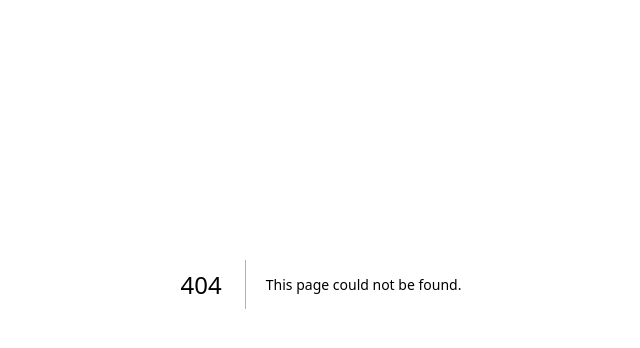
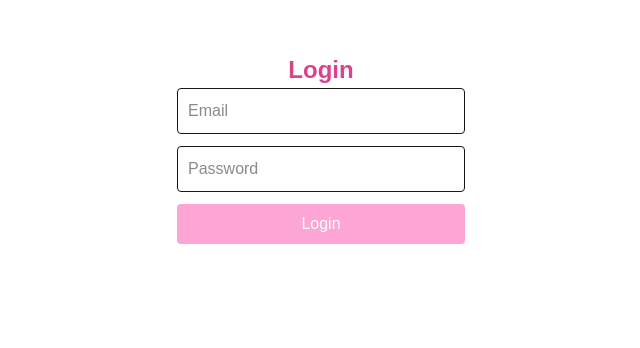
Before and after one commit to altka13/lab1, a Next.js app: page /forms/login in a window 1280 px wide. Before the commit this address had no page. Shown: the part 116-464 px from the top of the page, without its empty margins (319-959 px from the left). Built offline with nearby package versions, Linux system fonts and the light colour scheme.

Commit message:
lab6
login xuuds xiiw.

```diff
--- /dev/null
+++ b/src/app/forms/login/login.module.css
@@ -0,0 +1,9 @@
+.title{
+    font-size: 1.5rem;
+    font-weight: bold;
+    color: rgb(218, 66, 142);
+    text-align: center;
+}
+.devv{
+    padding: 10%;
+}
--- /dev/null
+++ b/src/app/forms/login/page.tsx
@@ -0,0 +1,52 @@
+"use client";
+import { useState } from "react";
+import styles from "./login.module.css"
+
+export default function LoginPage() {
+  const [email, setEmail] = useState("");
+  const [password, setPassword] = useState("");
+  const [error, setError] = useState("");
+
+  const handleSubmit = (e: React.FormEvent) => {
+    e.preventDefault();
+
+    if (!email.includes("@")) {
+      setError("И-мэйл буруу байна!");
+      return;
+    }
+    if (password.length < 6) {
+      setError("Нууц үг хамгийн багадаа 6 тэмдэгт байх ёстой!");
+      return;
+    }
+
+    setError("");
+    alert(`Нэвтэрлээ: ${email}`);
+  };
+
+  return (<div className={styles.devv}>
+    <div className="flex flex-col items-center mt-10">
+      <h1 className={styles.title}>Login</h1>
+      <form onSubmit={handleSubmit} className="flex flex-col gap-3 w-72">
+        <input
+          type="email"
+          placeholder="Email"
+          className="border p-2.5 rounded"
+          value={email}
+          onChange={(e) => setEmail(e.target.value)}
+        />
+        <input
+          type="password"
+          placeholder="Password"
+          className="border p-2.5 rounded"
+          value={password}
+          onChange={(e) => setPassword(e.target.value)}
+        />
+        {error && <p className="text-red-500">{error}</p>}
+        <button type="submit" className="bg-pink-300 text-white p-2 rounded">
+          Login
+        </button>
+      </form>
+    </div>
+    </div>
+  );
+}
--- a/src/app/localstorage.page.tsx
+++ b/src/app/localstorage.page.tsx
@@ -1,10 +1,38 @@
-localStorage.setItem("key", "value");
-const value = localStorage.getItem("key");
-console.log(value); // "value"
-localStorage.removeItem("key");
-localStorage.clear();
- const todos = ["task1", "task2"];
-localStorage.setItem("todos", JSON.stringify(todos));
-const saved = localStorage.getItem("todos");
-const parsed = saved ? JSON.parse(saved) : [];
-console.log(parsed); // ["task1", "task2"]
+"use client";
+import { useState, useEffect } from "react";
+
+export default function LocalStorageExample() {
+  const [name, setName] = useState("");
+
+  // LocalStorage-с унших
+  useEffect(() => {
+    const saved = localStorage.getItem("username");
+    if (saved) {
+      setName(saved);
+    }
+  }, []);
+
+  // LocalStorage-д хадгалах
+  const saveName = () => {
+    localStorage.setItem("username", name);
+  };
+
+  return (
+    <div className="p-4">
+      <h1 className="text-xl">👤 LocalStorage Demo</h1>
+      <input
+        value={name}
+        onChange={(e) => setName(e.target.value)} // 🔹 event
+        placeholder="Enter your name"
+        className="border px-2 py-1"
+      />
+      <button
+        onClick={saveName}
+        className="ml-2 bg-blue-500 text-white px-3 py-1 rounded"
+      >
+        Save
+      </button>
+      <p>Saved: {name}</p>
+    </div>
+  );
+}
--- a/src/app/todo/page.tsx
+++ b/src/app/todo/page.tsx
@@ -85,7 +85,7 @@ export default function TodoPage() {
             padding: 10,
             border: '1px solid #ccc',
             borderRadius: 4,
-            background: todo.done ? '#e0ffe0' : '#fff'
+            background: todo.done ? '#ffe0faff' : '#fff'
           }}>
             <div style={{ display: 'flex', justifyContent: 'space-between', alignItems: 'center' }}>
               <div>
```
Also changed, not shown: 1 other file (tests, documents, lock files or other folders).
